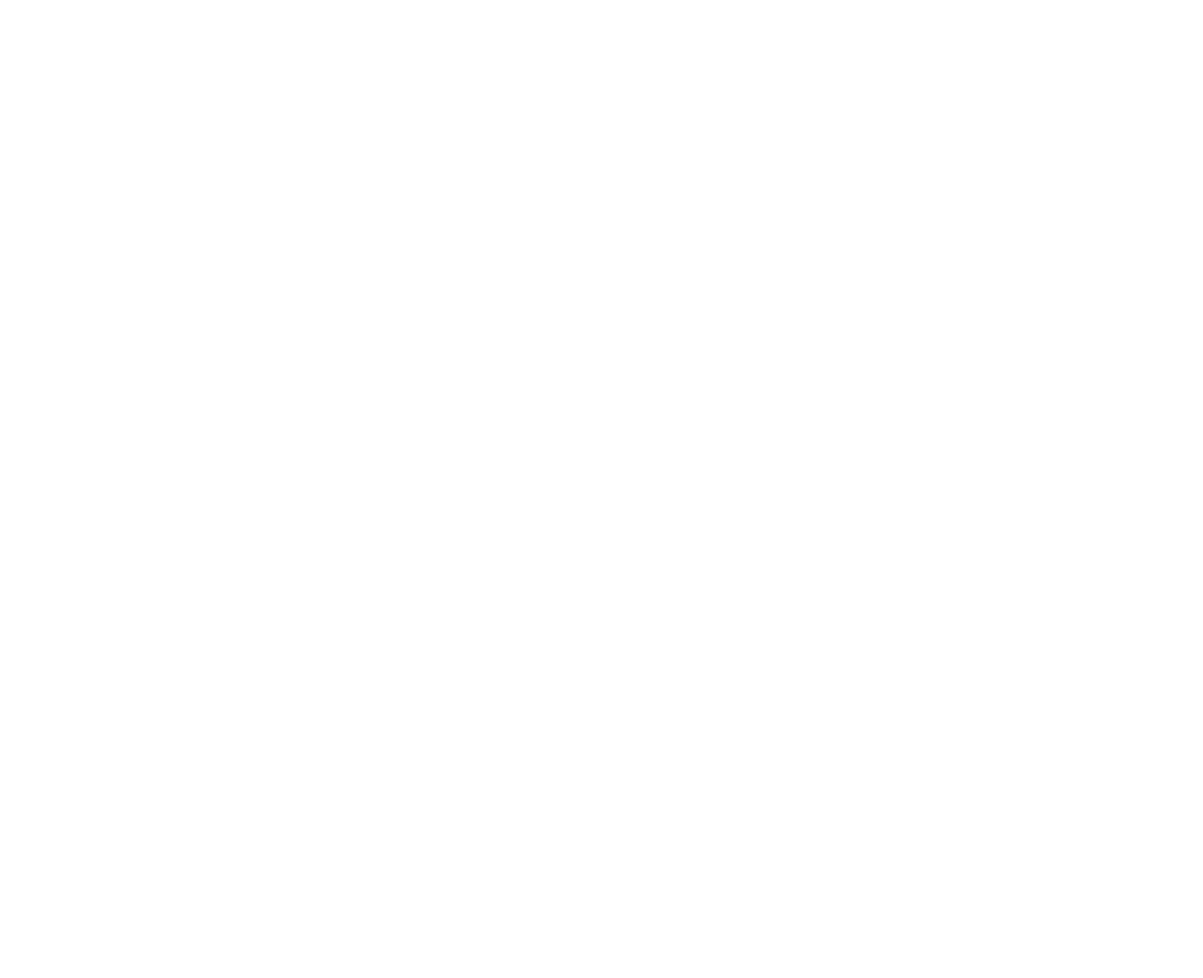
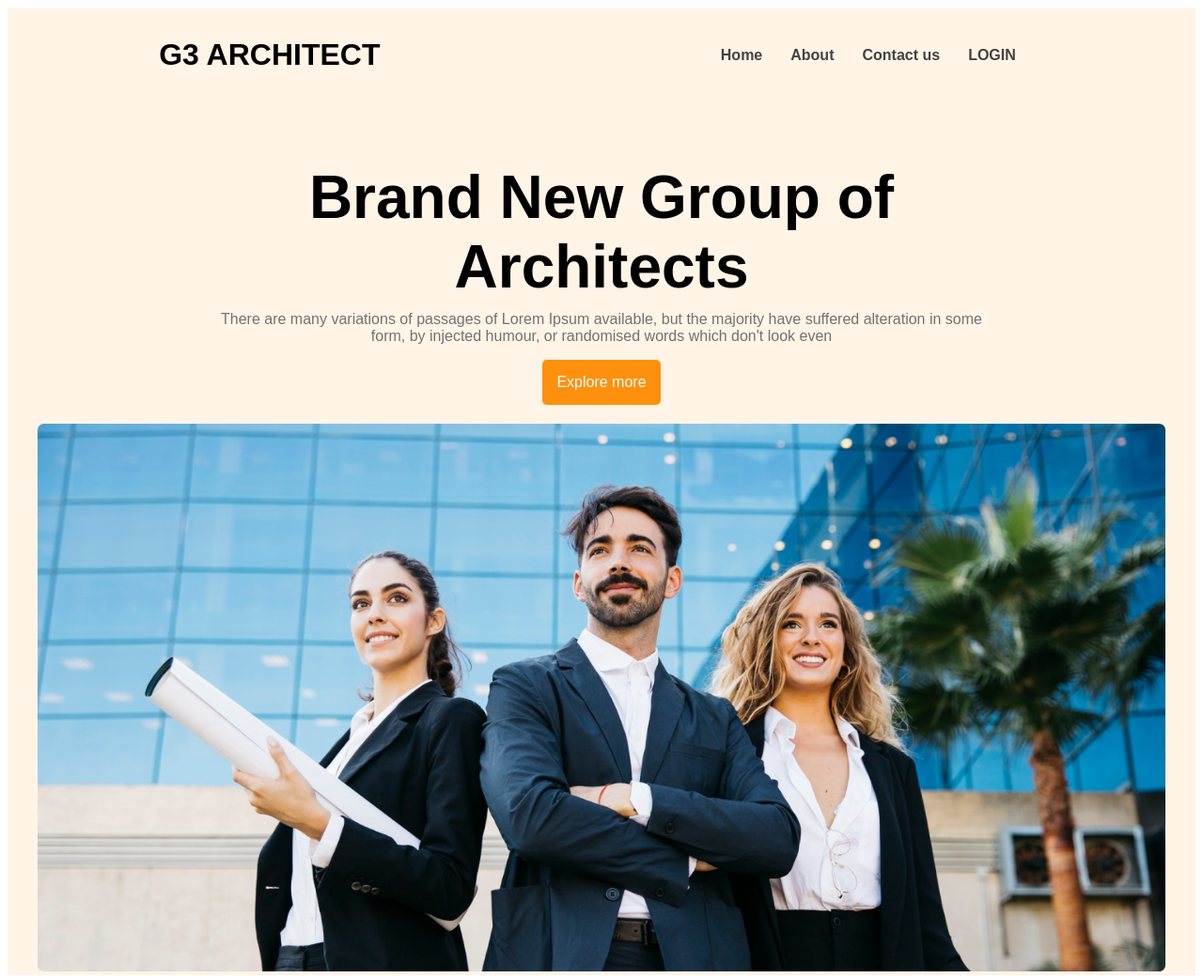
Before and after one commit to Mostafa-Mahim-Masrukh/g3-architect-website, a plain HTML site: page index.html in a window 1280 px wide. Shown: the whole page at 94% size. Before the commit the page ends 800 px from the top, so only its background shows below. Drawn offline with Linux system fonts and the light colour scheme.

Commit message:
nav bar, banner design

```diff
--- a/index.html
+++ b/index.html
@@ -3,14 +3,42 @@
 <head>
     <meta charset="UTF-8">
     <meta name="viewport" content="width=device-width, initial-scale=1.0">
-    <title>Document</title>
-    <link rel="stylesheet" href="styles/styles.css">
+    <title>G3 ARCHITECT</title>
+<link rel="stylesheet" href="styles/style.css">
 </head>
-<body>
+<body class="work-sans-font">
+<header>
+  <!-- navbar design -->
+  <nav class="navbar display-flex">
+    <h3 class="brand-logo">G3 ARCHITECT</h3>
+    <div class="nav-links-container">
+        <ul class="nav-links display-flex">
+            <li class="nav-item"><a href="" class="nav-link dark-2">Home</a></li>
+            <li class="nav-item"><a href="" class="nav-link dark-2">About</a></li>
+            <li class="nav-item"><a href="" class="nav-link dark-2">Contact us</a></li>
+            <li class="nav-item"><a href="" class="nav-link dark-2">LOGIN</a></li>
+        </ul>
+    </div>
+  </nav>
+  <!-- banner design -->
+  <div class="banner-container">
+<div class="banner-information">
+  <h3 class="banner-title">Brand New
+    Group of Architects
+    </h3>
+  <p class="banner-description dark-3">There are many variations of passages of Lorem Ipsum available, but the majority have suffered alteration in some form, by injected humour, or randomised words which don't look even</p>
+  <button class="primary-button">Explore more</button>
+</div>
+<div class="banner-image">
+  <img src="images/banner.png" alt="">
+</div>
 
-    <header></header>
-    <main></main>
-    <footer></footer>
+
+  </div>
+
+
+
+</header>
 
 </body>
 </html>
--- /dev/null
+++ b/styles/style.css
@@ -0,0 +1,84 @@
+.work-sans-font {
+  font-family: "Work Sans", sans-serif;
+  font-optical-sizing: auto;
+  font-weight: 600;
+  font-style: normal;
+}
+
+
+/* shared styles */
+.display-flex{
+  display: flex;
+}
+
+.dark-2{
+  color: #424242;
+}
+
+.dark-3{
+  color: #727272;
+}
+
+.primary-button{
+background-color: #FF900E;
+border: none;
+border-radius: 5px;
+padding: 15px;
+color: white;
+font-size: 1rem;
+font-weight: 500;
+}
+
+
+header{
+  background-color: rgba(255, 144, 14, 0.1);
+}
+/* navbar styles */
+.brand-logo{
+  font-size: 2rem;
+  font-weight: 800;
+}
+.navbar{
+  justify-content: space-around;
+  align-items: center;
+
+}
+.nav-links-container> ul > li{
+list-style: none;
+margin-right: 30px;
+}
+.nav-links-container> ul > li > a{
+  text-decoration: none;
+}
+
+.nav-links{
+
+}
+
+
+/* banner-styles */
+.banner-information{
+  max-width: 850px;
+  margin: 0 auto;
+  text-align: center;
+}
+
+.banner-title{
+  font-size: 4rem;
+  font-weight: 800;
+  margin-bottom: 00px;
+}
+
+.banner-description{
+  margin-top: 10px;
+  font-size: 1rem;
+  font-weight: lighter;
+}
+
+.banner-image img{
+  max-width: 1200px;
+}
+.banner-image {
+  margin: 20px auto;
+  text-align: center;
+}
```
Also changed, not shown: styles/styles.css (deleted).
